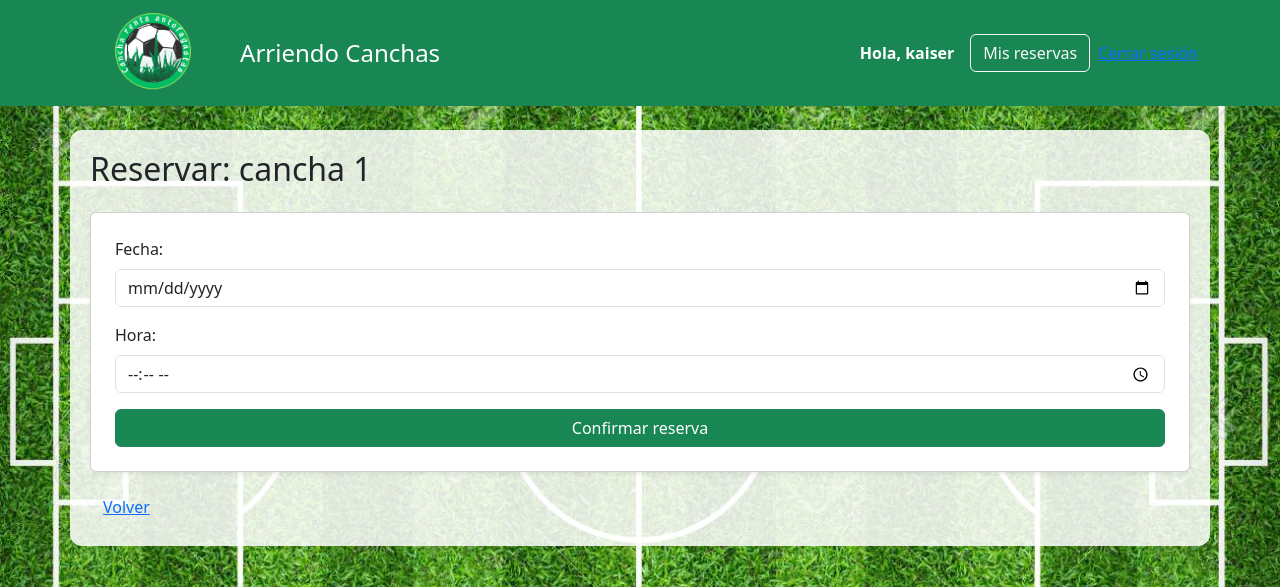
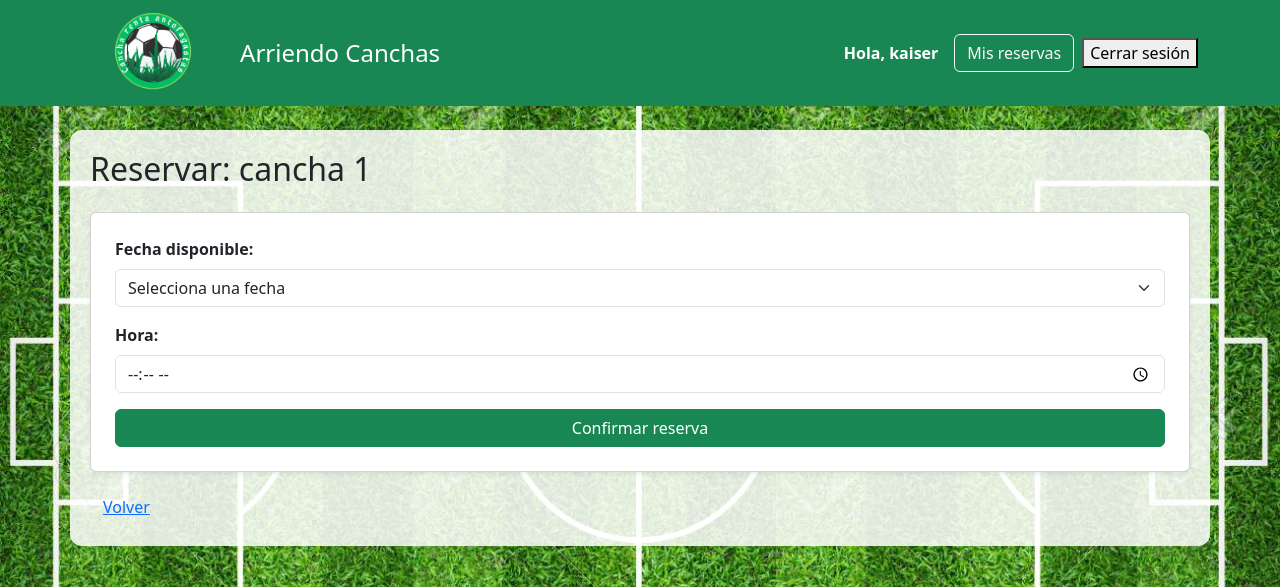
Before and after one commit to kaiser-14-10/Reserva_Cancha, a Django app: page /reservar/1/ in a window 1280 px wide. Shown: the top 587 px of the page. Run offline with Django 5.2, Linux system fonts and the light colour scheme; a user stored in the database is signed in; data comes from the database, SQL or seed files in the repository; both versions use the stored data as it was after the commit.

Commit message:
Add files via upload

```diff
--- a/arriendo_canchas/arriendo_canchas/settings.py
+++ b/arriendo_canchas/arriendo_canchas/settings.py
@@ -81,3 +81,5 @@ MEDIA_ROOT = BASE_DIR / "media"
 
 
 DEFAULT_AUTO_FIELD = 'django.db.models.BigAutoField'
+
+LOGIN_REDIRECT_URL = 'home'
--- a/arriendo_canchas/reservas/models.py
+++ b/arriendo_canchas/reservas/models.py
@@ -10,16 +10,24 @@ class Cancha(models.Model):
     def __str__(self):
         return self.nombre
 
+
 class Reserva(models.Model):
-    ESTADOS = [('Reservado', 'Reservado'), ('Cancelado', 'Cancelado')]
+
+    ESTADOS = [
+        ("Pendiente", "Pendiente"),
+        ("Pagado", "Pagado"),
+        ("Cancelado", "Cancelado"),
+    ]
+
     cancha = models.ForeignKey(Cancha, on_delete=models.CASCADE)
     usuario = models.ForeignKey(User, on_delete=models.CASCADE)
     fecha = models.DateField()
     hora = models.TimeField()
-    estado = models.CharField(max_length=20, choices=ESTADOS, default='Reservado')
+    estado = models.CharField(max_length=20, choices=ESTADOS, default="Pendiente")
 
     def __str__(self):
         return f"{self.cancha} - {self.fecha} {self.hora}"
+
 
 class Log(models.Model):
     usuario = models.ForeignKey(User, on_delete=models.CASCADE)
@@ -41,5 +49,4 @@ class FechasNoDisponibles(models.Model):
         return f"{self.cancha.nombre} — {self.fecha_inicio} → {self.fecha_fin}"
 
     def contiene(self, fecha_obj):
-        """Devuelve True si fecha_obj (date) está entre inicio y fin (inclusive)."""
         return self.fecha_inicio <= fecha_obj <= self.fecha_fin
--- a/arriendo_canchas/reservas/urls.py
+++ b/arriendo_canchas/reservas/urls.py
@@ -8,8 +8,11 @@ urlpatterns = [
     path("mis-reservas/", views.mis_reservas, name="mis_reservas"),
     path("cancelar/<int:id>/", views.cancelar, name="cancelar"),
     path("calendario/", views.calendario, name="calendario"),
-    path("pago/", views.pago, name="pago"),
+    path("pago/<int:reserva_id>/", views.pago, name="pago"),
+
+
     path("login/", auth_views.LoginView.as_view(template_name="login.html"), name="login"),
     path("logout/", auth_views.LogoutView.as_view(next_page="/"), name="logout"),
     path("register/", views.register, name="register"),
+
 ]
--- a/arriendo_canchas/reservas/views.py
+++ b/arriendo_canchas/reservas/views.py
@@ -188,10 +188,6 @@ def calendario(request):
 
 
 @login_required
-def pago(request):
-    return render(request, "pago.html")
-
-
-def logout_view(request):
-    logout(request)
-    return redirect(request.META.get("HTTP_REFERER", "home"))
+def pago(request, reserva_id):
+    reserva = get_object_or_404(Reserva, id=reserva_id, usuario=request.user)
+    return render(request, "pago.html", {"reserva": reserva})
--- a/arriendo_canchas/templates/base.html
+++ b/arriendo_canchas/templates/base.html
@@ -46,7 +46,11 @@
                     Mis reservas
                 </a>
 
-             <a href="{% url 'logout' %}">Cerrar sesión</a>
+                <form action="{% url 'logout' %}" method="post">
+                {% csrf_token %}
+                <button type="submit">Cerrar sesión</button>
+            </form>
+
 
 
                 {% else %}
--- a/arriendo_canchas/templates/home.html
+++ b/arriendo_canchas/templates/home.html
@@ -21,6 +21,9 @@
             <a href="{% url 'login' %}" class="btn btn-secondary w-100">
                 Inicia sesión para reservar
             </a>
+            <a href="{% url 'register' %}"></a>
+
+
         {% endif %}
 
       </div>
--- a/arriendo_canchas/templates/reservar.html
+++ b/arriendo_canchas/templates/reservar.html
@@ -1,18 +1,38 @@
 {% extends 'base.html' %}
 {% block title %}Reservar Cancha{% endblock %}
+
 {% block content %}
 <h2 class="mb-4">Reservar: {{ cancha.nombre }}</h2>
+
+{% if error %}
+<div class="alert alert-danger">{{ error }}</div>
+{% endif %}
+
 <form method="post" class="card p-4 shadow-sm">
-  {% csrf_token %}
-  <div class="mb-3">
-    <label class="form-label">Fecha:</label>
-    <input type="date" name="fecha" class="form-control" required>
-  </div>
-  <div class="mb-3">
-    <label class="form-label">Hora:</label>
-    <input type="time" name="hora" class="form-control" required>
-  </div>
-  <button type="submit" class="btn btn-success w-100">Confirmar reserva</button>
+    {% csrf_token %}
+
+    <div class="mb-3">
+        <label class="form-label fw-bold">Fecha disponible:</label>
+        <select name="fecha" class="form-select" required>
+            <option value="" selected disabled>Selecciona una fecha</option>
+
+            {% for d in dias_mes %}
+                {% if not d.bloqueado and not d.pasado and not d.fuera_limite %}
+                    <option value="{{ d.fecha }}">{{ d.fecha }}</option>
+                {% endif %}
+            {% endfor %}
+        </select>
+    </div>
+
+    <div class="mb-3">
+        <label class="form-label fw-bold">Hora:</label>
+        <input type="time" class="form-control" name="hora" required>
+    </div>
+
+    <button type="submit" class="btn btn-success w-100">
+        Confirmar reserva
+    </button>
 </form>
+
 <a href="/" class="btn btn-link mt-3">Volver</a>
 {% endblock %}
```
Also changed, not shown: arriendo_canchas/templates/mis_reservas.html (+11 -4 lines), arriendo_canchas/templates/pago.html (+21 -3 lines), arriendo_canchas/db.sqlite3, arriendo_canchas/reservas/migrations/0002_fechasnodisponibles.py (added), arriendo_canchas/reservas/migrations/0003_alter_reserva_estado.py (added).
